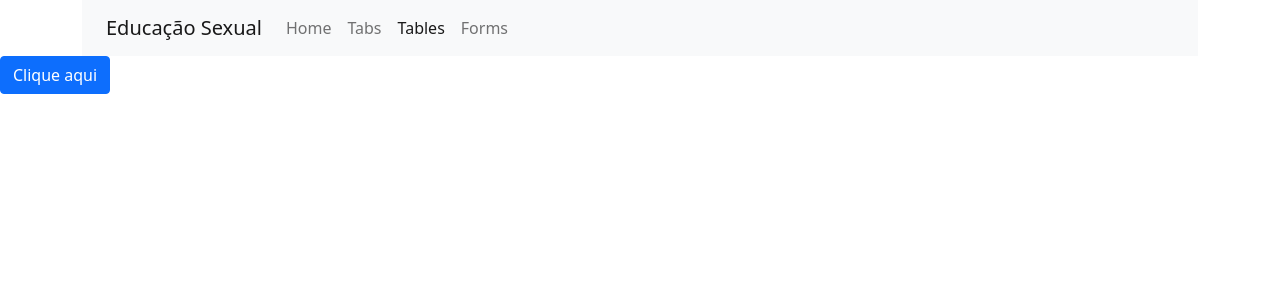
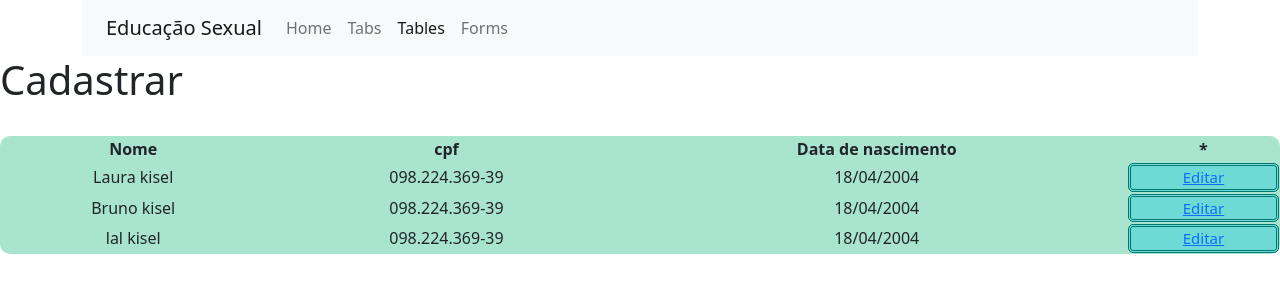
Before and after one commit to laurakisel/AulasFrontAEC, a plain HTML site: page aula2/table.html in a window 1280 px wide. Drawn offline with nearby package versions, Linux system fonts and the light colour scheme.

Commit message:
criando página form

```diff
--- a/aula2/table.html
+++ b/aula2/table.html
@@ -7,6 +7,42 @@
     <meta charset="UTF-8">
     <meta http-equiv="X-UA-Compatible" content="IE=edge">
     <meta name="viewport" content="width=device-width, initial-scale=1.0">
+
+
+
+<style>
+  .table-cadastro{
+    text-align: center;
+    align-items: center;
+    width: 100%;
+    background-color: #a9e4cf;
+    border-radius: 10px;
+    border-collapse: collapse;
+
+
+  }
+
+  td {
+  height: 7px;
+}
+  #button{
+      border-radius: 5px;
+      font-size: 15px;
+      background-color: #6edad6;
+      border-style: double;
+      border-color: #017973;
+      display: block;
+
+    }
+
+.table-customtr tr th, .table-customtr tr td {
+  padding: 15px 15px;
+  text-align: center;
+}
+
+</style>
+
+
 
 
     <title>Home</title>
@@ -47,11 +83,61 @@
             </div>
         </div>
     </div>
+    <h1>Cadastrar</h1>
+    <br>
 
-    <button type="button" class="btn btn-primary">Clique aqui</button>
-    <script src="https://cdn.jsdelivr.net/npm/bootstrap@5.1.3/dist/js/bootstrap.bundle.min.js"
-        integrity="sha384-ka7Sk0Gln4gmtz2MlQnikT1wXgYsOg+OMhuP+IlRH9sENBO0LRn5q+8nbTov4+1p"
-        crossorigin="anonymous"></script>
+    <div class="contrainer">
+      <div class="row">
+        <div class="col">
+          <table class = "table-cadastro">
+            <thead>
+            <tr>
+              <th>Nome</th>
+              <th>cpf</th>
+              <th>Data de nascimento</th>
+              <th>*</th>
+            </tr>
+          </thead>
+
+          <tbody>
+            <tr>
+              <td>Laura kisel</td>
+
+              <td>098.224.369-39</td>
+              <td>18/04/2004</td>
+              <td> <a href="forms.html" id= "button"
+                > Editar</a>
+              </td>
+            </tr>
+          </tbody>
+          <tbody>
+            <tr>
+              <td>Bruno kisel</td>
+
+              <td>098.224.369-39</td>
+              <td>18/04/2004</td>
+              <td> <a href="forms.html" id= "button"
+                > Editar</a>
+              </td>
+            </tr>
+          </tbody>
+          <tbody>
+            <tr>
+              <td>lal kisel</td>
+
+              <td>098.224.369-39</td>
+              <td>18/04/2004</td>
+              <td> <a href="forms.html" id= "button"
+                > Editar</a>
+              </td>
+            </tr>
+          </tbody>
+          </table>
+        </div>
+      </div>
+
+    </div>
+
 
 </body>
 
```
Also changed, not shown: aula2/forms.html (+54 -4 lines), aula2/tabs.html (+1 -1 lines), index.html (deleted, +0 -28 lines).
